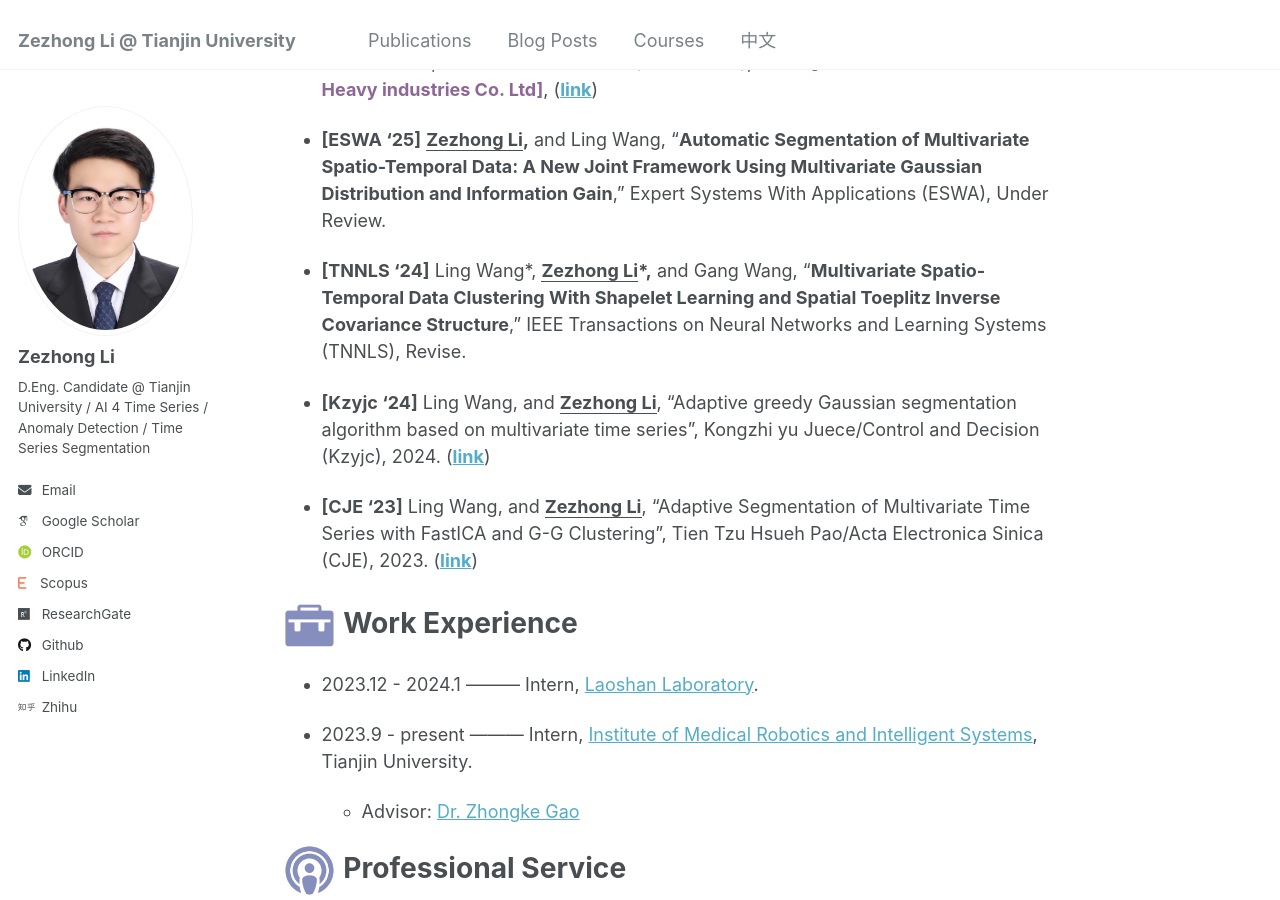
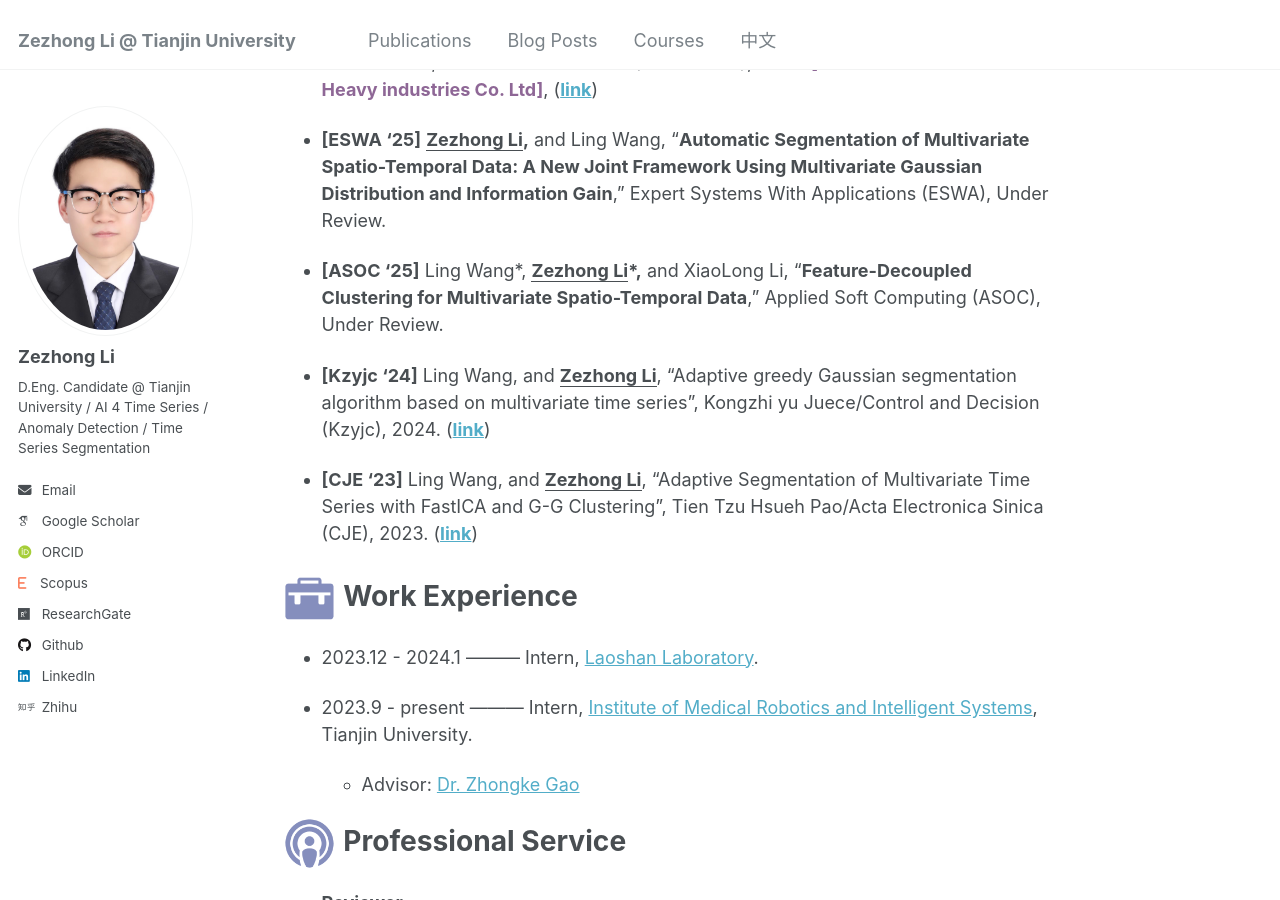
Before and after one commit to lzz19980125/lzz19980125.github.io, a Jekyll site: the page built from _pages/about.md, in a window 1280 px wide and 900 px high, scrolled down 1058 px. Built offline with Jekyll 4.4.1, drawn with Linux system fonts in a browser that asks for light colours; some web fonts are replaced.

Commit message:
Update about.md

```diff
--- a/_pages/about.md
+++ b/_pages/about.md
@@ -38,7 +38,7 @@ I am a second-year D.Eng. candidate in the Institute of Artificial intelligence
 
 - **[ESWA '25]** **<u>Zezhong Li</u>,** and Ling Wang, “**Automatic Segmentation of Multivariate Spatio-Temporal Data: A New Joint Framework Using Multivariate Gaussian Distribution and Information Gain**,” Expert Systems With Applications (ESWA), Under Review.
 
-- **[TNNLS '24]** Ling Wang\*, **<u>Zezhong Li</u>\*,** and Gang Wang, “**Multivariate Spatio-Temporal Data Clustering With Shapelet Learning and Spatial Toeplitz Inverse Covariance Structure**,” IEEE Transactions on Neural Networks and Learning Systems (TNNLS), Revise.
+- **[ASOC '25]** Ling Wang\*, **<u>Zezhong Li</u>\*,** and XiaoLong Li, “**Feature-Decoupled Clustering for Multivariate Spatio-Temporal Data**,” Applied Soft Computing (ASOC), Under Review.
 
 - **[Kzyjc '24]** Ling Wang, and **<u>Zezhong Li</u>**, "Adaptive greedy Gaussian segmentation algorithm based on multivariate time series", Kongzhi yu Juece/Control and Decision (Kzyjc), 2024. ([**link**](http://kzyjc.alljournals.cn/kzyjc/article/abstract/20240224?st=search))
 
```
